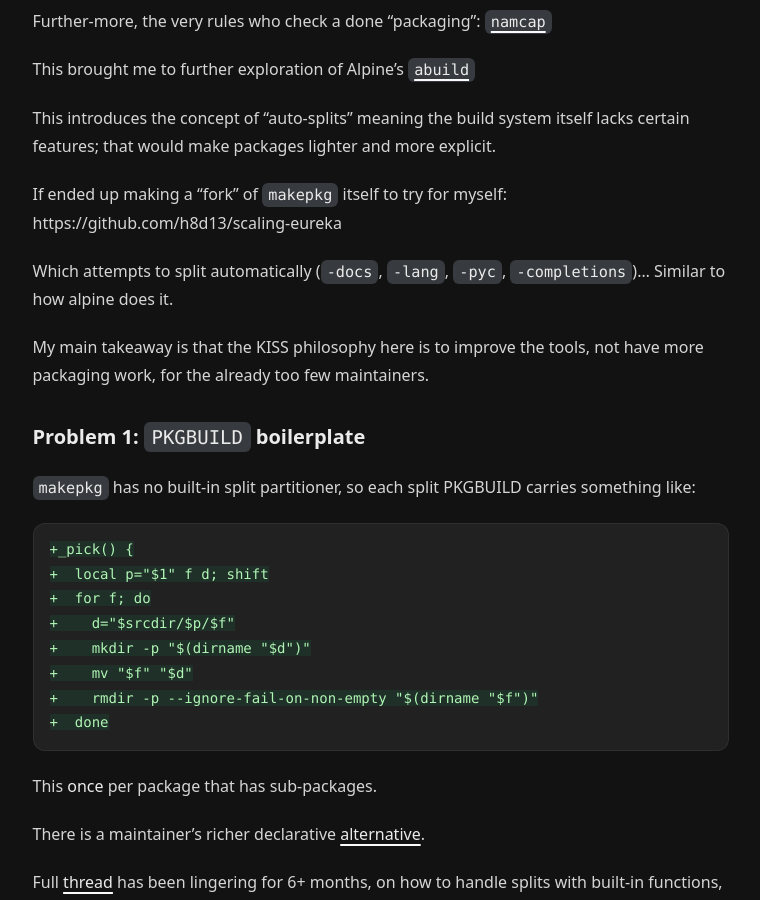
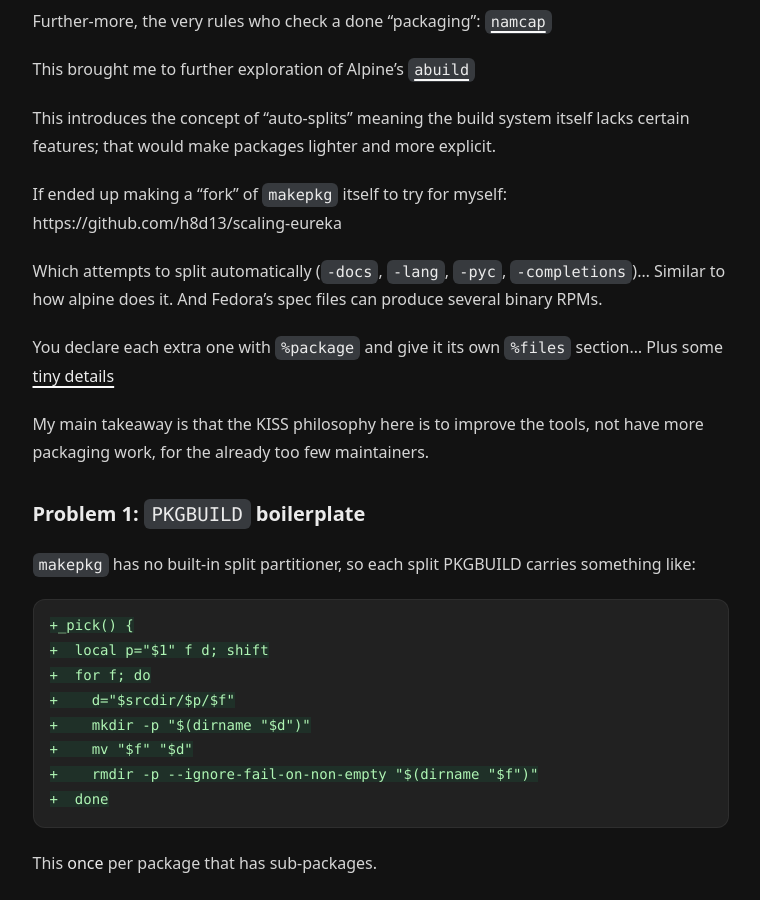
Before and after one commit to h8d13/dontreadthedocs, a Jekyll site: the page built from _posts/2026-10-20-nobody.md, in a window 1280 px wide and 900 px high, scrolled down 1531 px. Shown: the whole window, without its empty margins (252-1012 px from the left). Built offline with Jekyll 4.4.1, drawn with Linux system fonts in a browser that asks for light colours.

Commit message:
add fedora reference
Signed-off-by: h8d13 <hadean-eon-dev@proton.me>

```diff
--- a/_posts/2026-10-20-nobody.md
+++ b/_posts/2026-10-20-nobody.md
@@ -36,7 +36,10 @@ If ended up making a "fork" of `makepkg` itself to try for myself:
 https://github.com/h8d13/scaling-eureka
 
 Which attempts to split automatically (`-docs`, `-lang`, `-pyc`, `-completions`)...
-Similar to how alpine does it.
+Similar to how alpine does it. And Fedora's spec files can produce several binary RPMs.
+
+You declare each extra one with `%package` and give it its own `%files` section...
+Plus some [tiny details](https://pagure.io/rpmdevtools/)
 
 My main takeaway is that the KISS philosophy here is to improve the tools, not have
 more packaging work, for the already too few maintainers.
```
